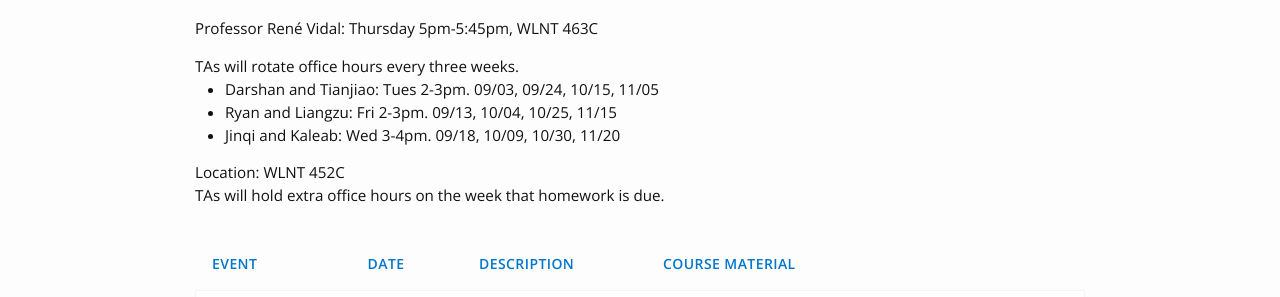
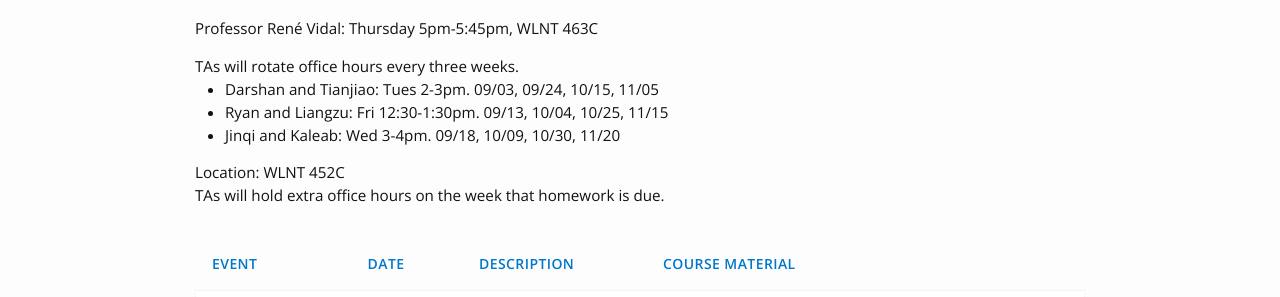
Before and after one commit to vidal-lab/dgm, a Jekyll site: the page built from schedule.md, in a window 1280 px wide. Shown: the part 317-614 px from the top of the page. Built offline with Jekyll 4.4.1, drawn with Linux system fonts in a browser that asks for light colours; nearby versions of some CDN libraries.

Commit message:
update office hours

```diff
--- a/_layouts/schedule.html
+++ b/_layouts/schedule.html
@@ -13,7 +13,7 @@ layout: default
     <h4>TAs will rotate office hours every three weeks. <br>
         <ul>
             <li>Darshan and Tianjiao: Tues 2-3pm. 09/03, 09/24, 10/15, 11/05</li>
-            <li>Ryan and Liangzu: Fri 2-3pm. 09/13, 10/04, 10/25, 11/15</li>
+            <li>Ryan and Liangzu: Fri 12:30-1:30pm. 09/13, 10/04, 10/25, 11/15</li>
             <li>Jinqi and Kaleab: Wed 3-4pm. 09/18, 10/09, 10/30, 11/20</li>
         </ul>
         Location: WLNT 452C <br>
```
Also changed, not shown: 2 other files.
